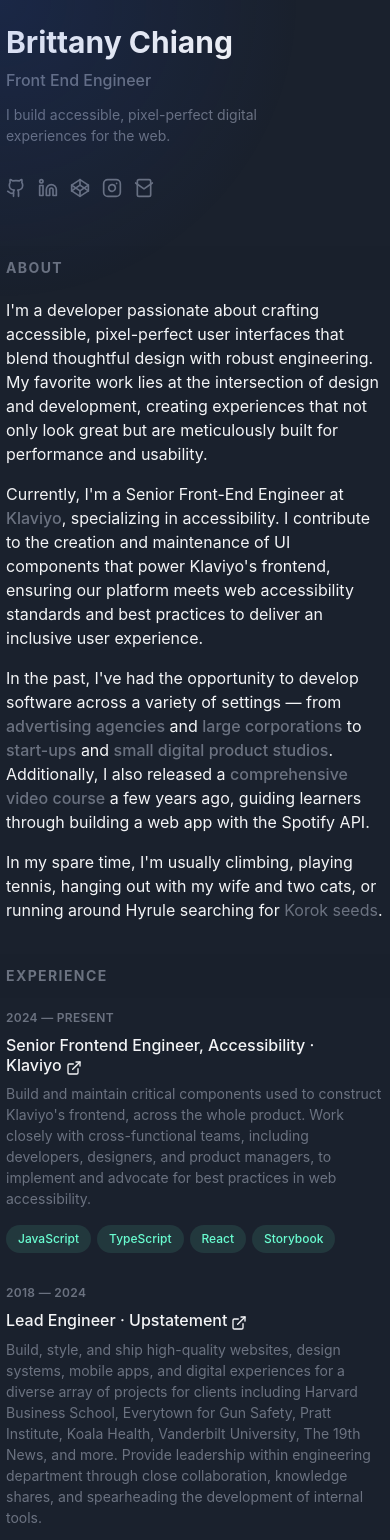
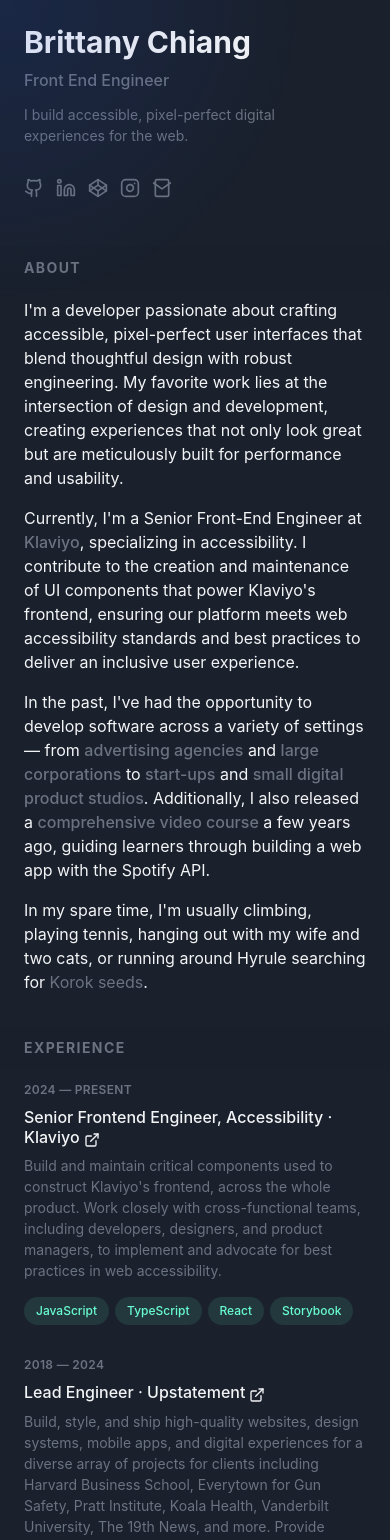
Before and after one commit to this-Demir/demirdogen.dev-portfolio, a React (Vite) app: page / in a window 390 px wide. Shown: the top 1540 px of the page. Built offline with nearby package versions, Linux system fonts and the light colour scheme; the HTML template or start-up script is replaced by a standard one.

Commit message:
Center static content

```diff
--- a/src/components/Layout.tsx
+++ b/src/components/Layout.tsx
@@ -47,10 +47,12 @@ const Layout = ({ children }: LayoutProps) => {
         Skip to Content
       </a>
 
-      <div className="lg:flex lg:gap-8">
-        {/* Sidebar */}
-        <aside className="lg:sticky lg:top-0 lg:flex lg:max-h-screen lg:w-1/2 lg:flex-col lg:justify-between py-6 px-1.5 md:py-12 md:px-3 lg:py-6 lg:px-6">
-          <div>
+      {/* Centered Container */}
+      <div className="mx-auto max-w-screen-xl px-6 md:px-12 lg:px-24">
+        <div className="lg:flex lg:justify-between lg:gap-4">
+          {/* Sidebar - Centered content */}
+          <aside className="lg:sticky lg:top-0 lg:flex lg:max-h-screen lg:w-1/2 lg:flex-col lg:justify-center py-6 md:py-12 lg:py-24">
+            <div className="lg:max-w-md">
               {/* Header */}
               <div className="mb-4 lg:mb-8">
                 <h1 className="text-3xl font-bold sm:text-4xl lg:text-5xl">
@@ -103,7 +105,6 @@ const Layout = ({ children }: LayoutProps) => {
                   ))}
                 </ul>
               </nav>
-          </div>
 
               {/* Social Links */}
               <div className="mt-8 lg:mt-16 flex items-center space-x-3 lg:space-x-5">
@@ -182,12 +183,14 @@ const Layout = ({ children }: LayoutProps) => {
                   </svg>
                 </a>
               </div>
+            </div>
           </aside>
 
           {/* Main Content */}
-        <main id="content" className="pt-6 lg:w-1/2 lg:py-6 px-1.5 md:px-3 lg:px-6">
+          <main id="content" className="pt-6 lg:w-1/2 lg:py-24">
             {children}
           </main>
+        </div>
       </div>
     </div>
   );
--- a/src/pages/Index.tsx
+++ b/src/pages/Index.tsx
@@ -8,7 +8,7 @@ const Index = () => {
     <Layout>
       {/* About Section */}
       <section id="about" className="mb-8 scroll-mt-8 md:mb-12 lg:mb-16 lg:scroll-mt-12">
-        <div className="sticky top-0 z-20 -mx-1.5 mb-2 w-screen bg-navy/75 px-1.5 py-3 backdrop-blur md:-mx-3 md:px-3 lg:sr-only lg:relative lg:top-auto lg:mx-auto lg:w-full lg:px-0 lg:py-0 lg:opacity-0">
+        <div className="sticky top-0 z-20 -mx-6 mb-2 w-screen bg-navy/75 px-6 py-3 backdrop-blur md:-mx-12 md:px-12 lg:-mx-24 lg:px-24 lg:sr-only lg:relative lg:top-auto lg:mx-auto lg:w-full lg:py-0 lg:opacity-0">
           <h2 className="text-sm font-bold uppercase tracking-widest text-slate lg:sr-only">About</h2>
         </div>
         <div>
@@ -96,7 +96,7 @@ const Index = () => {
 
       {/* Experience Section */}
       <section id="experience" className="mb-8 scroll-mt-8 md:mb-12 lg:mb-16 lg:scroll-mt-12">
-        <div className="sticky top-0 z-20 -mx-1.5 mb-2 w-screen bg-navy/75 px-1.5 py-3 backdrop-blur md:-mx-3 md:px-3 lg:sr-only lg:relative lg:top-auto lg:mx-auto lg:w-full lg:px-0 lg:py-0 lg:opacity-0">
+        <div className="sticky top-0 z-20 -mx-6 mb-2 w-screen bg-navy/75 px-6 py-3 backdrop-blur md:-mx-12 md:px-12 lg:-mx-24 lg:px-24 lg:sr-only lg:relative lg:top-auto lg:mx-auto lg:w-full lg:py-0 lg:opacity-0">
           <h2 className="text-sm font-bold uppercase tracking-widest text-slate lg:sr-only">Experience</h2>
         </div>
         <div>
@@ -205,7 +205,7 @@ const Index = () => {
 
       {/* Projects Section */}
       <section id="projects" className="mb-8 scroll-mt-8 md:mb-12 lg:mb-16 lg:scroll-mt-12">
-        <div className="sticky top-0 z-20 -mx-1.5 mb-2 w-screen bg-navy/75 px-1.5 py-3 backdrop-blur md:-mx-3 md:px-3 lg:sr-only lg:relative lg:top-auto lg:mx-auto lg:w-full lg:px-0 lg:py-0 lg:opacity-0">
+        <div className="sticky top-0 z-20 -mx-6 mb-2 w-screen bg-navy/75 px-6 py-3 backdrop-blur md:-mx-12 md:px-12 lg:-mx-24 lg:px-24 lg:sr-only lg:relative lg:top-auto lg:mx-auto lg:w-full lg:py-0 lg:opacity-0">
           <h2 className="text-sm font-bold uppercase tracking-widest text-slate lg:sr-only">Projects</h2>
         </div>
         <div>
@@ -287,7 +287,7 @@ const Index = () => {
 
       {/* Writing Section */}
       <section id="writing" className="mb-8 scroll-mt-8 md:mb-12 lg:mb-16 lg:scroll-mt-12">
-        <div className="sticky top-0 z-20 -mx-1.5 mb-2 w-screen bg-navy/75 px-1.5 py-3 backdrop-blur md:-mx-3 md:px-3 lg:sr-only lg:relative lg:top-auto lg:mx-auto lg:w-full lg:px-0 lg:py-0 lg:opacity-0">
+        <div className="sticky top-0 z-20 -mx-6 mb-2 w-screen bg-navy/75 px-6 py-3 backdrop-blur md:-mx-12 md:px-12 lg:-mx-24 lg:px-24 lg:sr-only lg:relative lg:top-auto lg:mx-auto lg:w-full lg:py-0 lg:opacity-0">
           <h2 className="text-sm font-bold uppercase tracking-widest text-slate lg:sr-only">Writing</h2>
         </div>
         <div>
```
Lines whose indentation alone changed are shown as unchanged.
